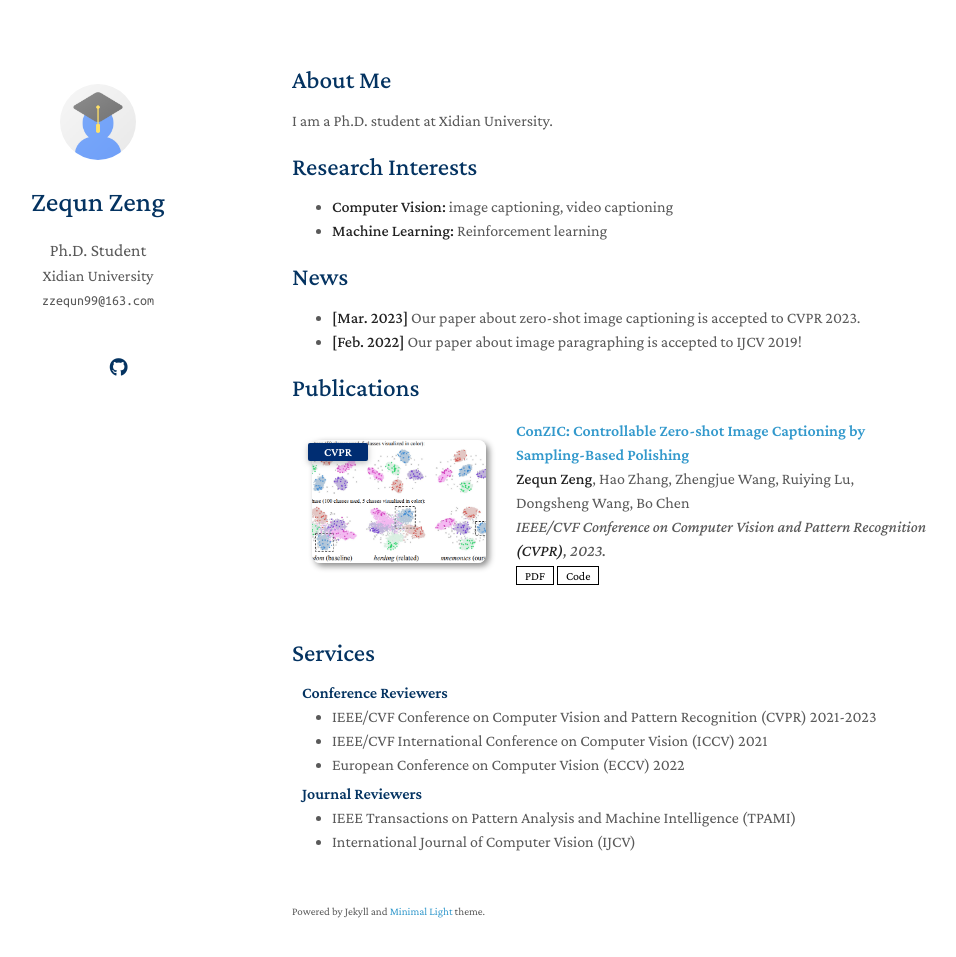
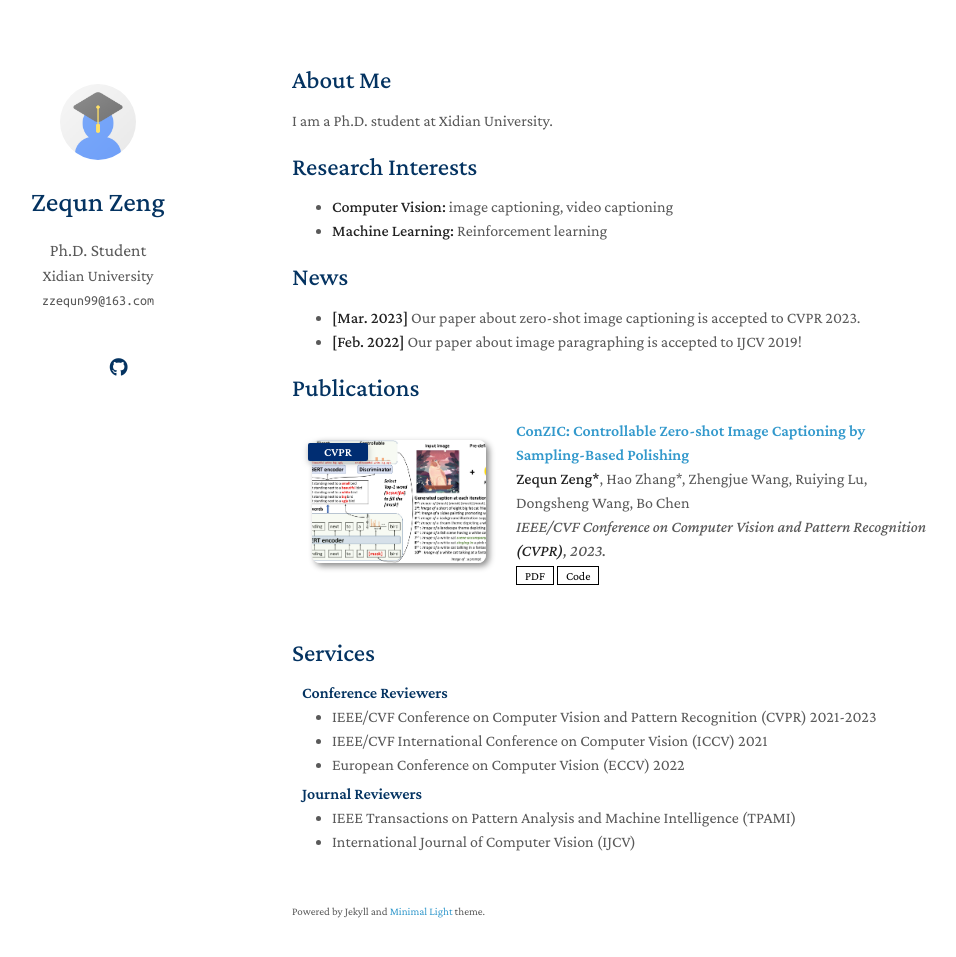
Before and after one commit to joeyz0z/joeyz0z.github.io, a Jekyll site: the page built from index.md, in a window 1280 px wide and 992 px high. Shown: the top 957 px of the window, without its empty margins (178-1134 px from the left). Built offline with Jekyll 4.4.1, drawn with Linux system fonts in a browser that asks for light colours; nearby versions of some CDN libraries; a style sheet for code colours, icons or effects is not loaded; our own code applies the rules of GitHub Pages for plain Markdown files.

Commit message:
Update publications.md

```diff
--- a/_includes/publications.md
+++ b/_includes/publications.md
@@ -7,13 +7,13 @@
 <div class="pub-row">
 
   <div class="col-sm-3 abbr" style="position: relative;padding-right: 15px;padding-left: 15px;">
-    <img src="assets/img/teaser_example.png" class="teaser img-fluid z-depth-1">
+    <img src="assets/img/ConZIC.jpg" class="teaser img-fluid z-depth-1">
     <abbr class="badge">CVPR</abbr>
   </div>
 
   <div class="col-sm-9" style="position: relative;padding-right: 15px;padding-left: 20px;">
     <div class="title"><a href="https://arxiv.org/abs/2303.02437">ConZIC: Controllable Zero-shot Image Captioning by Sampling-Based Polishing</a></div>
-    <div class="author"><strong>Zequn Zeng</strong>, Hao Zhang, Zhengjue Wang, Ruiying Lu, Dongsheng Wang, Bo Chen</div>
+    <div class="author"><strong>Zequn Zeng*</strong>, Hao Zhang*, Zhengjue Wang, Ruiying Lu, Dongsheng Wang, Bo Chen</div>
     <div class="periodical"><em>IEEE/CVF Conference on Computer Vision and Pattern Recognition <strong>(CVPR)</strong>, 2023.</em></div>
     <div class="links">
       <a href="https://arxiv.org/abs/2303.02437" class="btn btn-sm z-depth-0" role="button" target="_blank" style="font-size:12px;">PDF</a>
```
